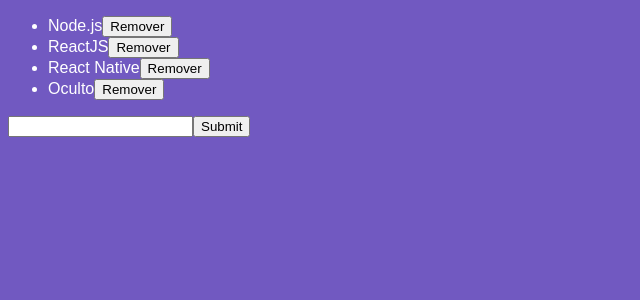
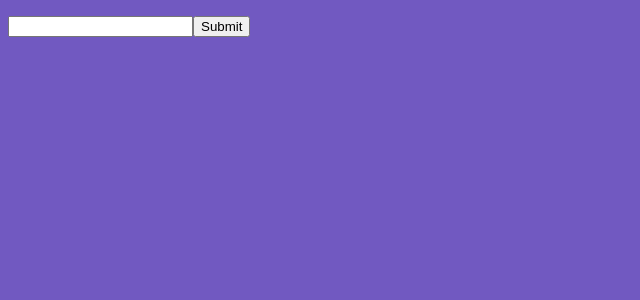
Before and after one commit to jonatasferreirajk/GoStack, a React app in the folder modulo04/: page / in a window 1280 px wide. Shown: the top 300 px of the page, without its empty margins (0-640 px from the left). Built offline with nearby package versions, Linux system fonts and the light colour scheme.

Commit message:
Ciclo de vida do componente

```diff
--- a/modulo04/src/components/TechItem.js
+++ b/modulo04/src/components/TechItem.js
@@ -3,7 +3,7 @@ import PropTypes from 'prop-types';
 
 function TechItem({tech, onDelete}) {
   return (
-    <li key={tech}>
+    <li>
       {tech}
       <button onClick={onDelete} type="button">
         Remover
--- a/modulo04/src/components/TechList.js
+++ b/modulo04/src/components/TechList.js
@@ -3,8 +3,26 @@ import TechItem from "./TechItem";
 class TechList extends Component {
   state = {
     newTech: "",
-    techs: ["Node.js", "ReactJS", "React Native"],
+    techs: [],
   };
+
+  componentDidMount(){
+    const techs = localStorage.getItem('techs');
+
+    if(techs){
+      this.setState({techs: JSON.parse(techs)});
+    }
+  }
+
+  componentDidUpdate(prevProps, prevState){
+    if(prevState.techs !== this.state.techs){
+      localStorage.setItem('techs', JSON.stringify(this.state.techs));
+    }
+  }
+
+  componentWillUnmount(){
+
+  }
 
   handleInputChange = (e) => {
     this.setState({ newTech: e.target.value });
@@ -17,6 +35,8 @@ class TechList extends Component {
       techs: [...this.state.techs, this.state.newTech],
       newTech: "",
     });
+
+
   };
 
   handleDelete = (tech) => {
@@ -34,7 +54,6 @@ class TechList extends Component {
               onDelete={() => this.handleDelete(tech)}
             />
           ))}
-          <TechItem />
         </ul>
         <input
           type="text"
```
